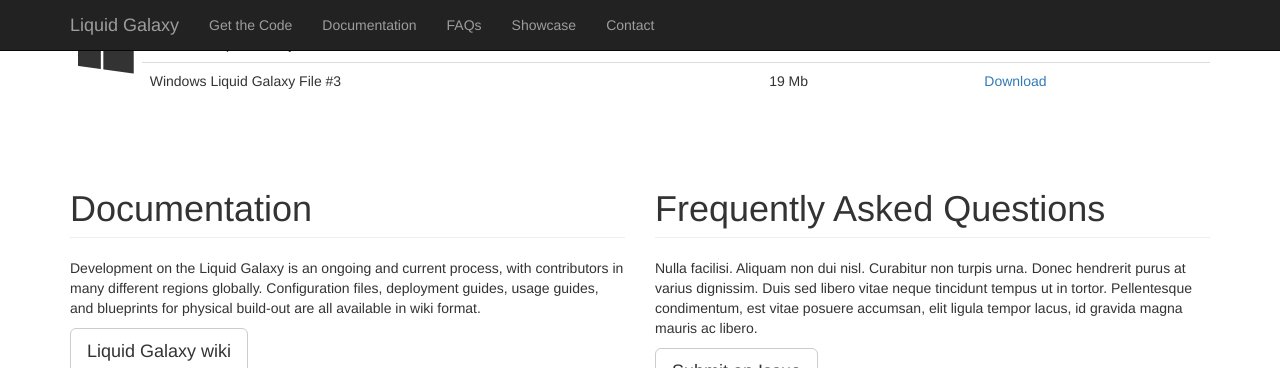
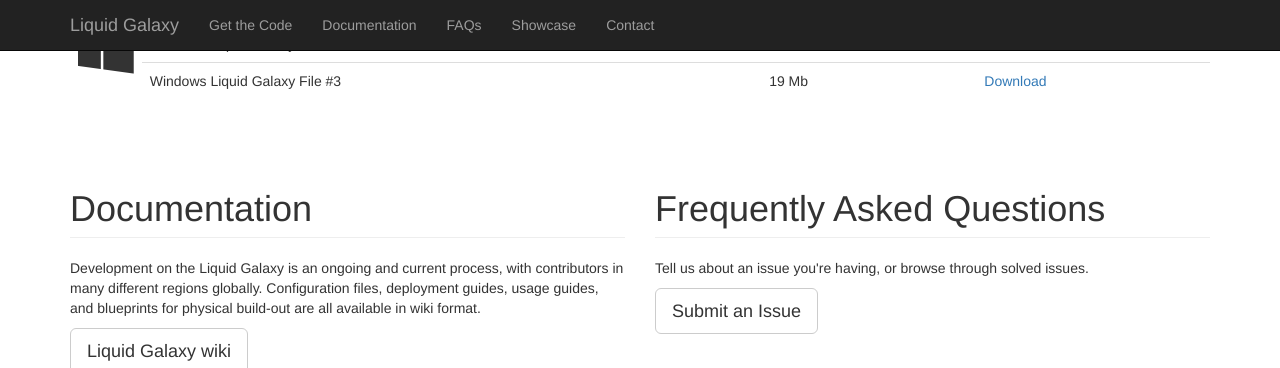
Before and after one commit to sethjensen1/sethjensen1.github.io, a Jekyll site: the page index.html, which Jekyll copies as it is, in a window 1280 px wide and 900 px high, scrolled down 812 px, cut to the strip 0-368 px from the top of the window. Built offline with Jekyll 4.4.1, drawn with Linux system fonts in a browser that asks for light colours.

Commit message:
Add images, add text to replace Lorem Ipsum in FAQs section

```diff
--- a/index.html
+++ b/index.html
@@ -117,7 +117,7 @@
       <div class="col-sm-6">
         <div class="section" id="faqs">
           <h1 class="page-header">Frequently Asked Questions</h1>
-          <p>Nulla facilisi. Aliquam non dui nisl. Curabitur non turpis urna. Donec hendrerit purus at varius dignissim. Duis sed libero vitae neque tincidunt tempus ut in tortor. Pellentesque condimentum, est vitae posuere accumsan, elit ligula tempor lacus, id gravida magna mauris ac libero.</p>
+          <p>Tell us about an issue you're having, or browse through solved issues.</p>
           <a class="btn btn-default btn-lg" href="https://github.com/liquidgalaxy/liquid-galaxy/issues" role="button">Submit an Issue</a>
         </div><!--/FAQS-->
       </div>
```
Also changed, not shown: img/lg-1.jpg (added), img/lg-2.jpg (added).
